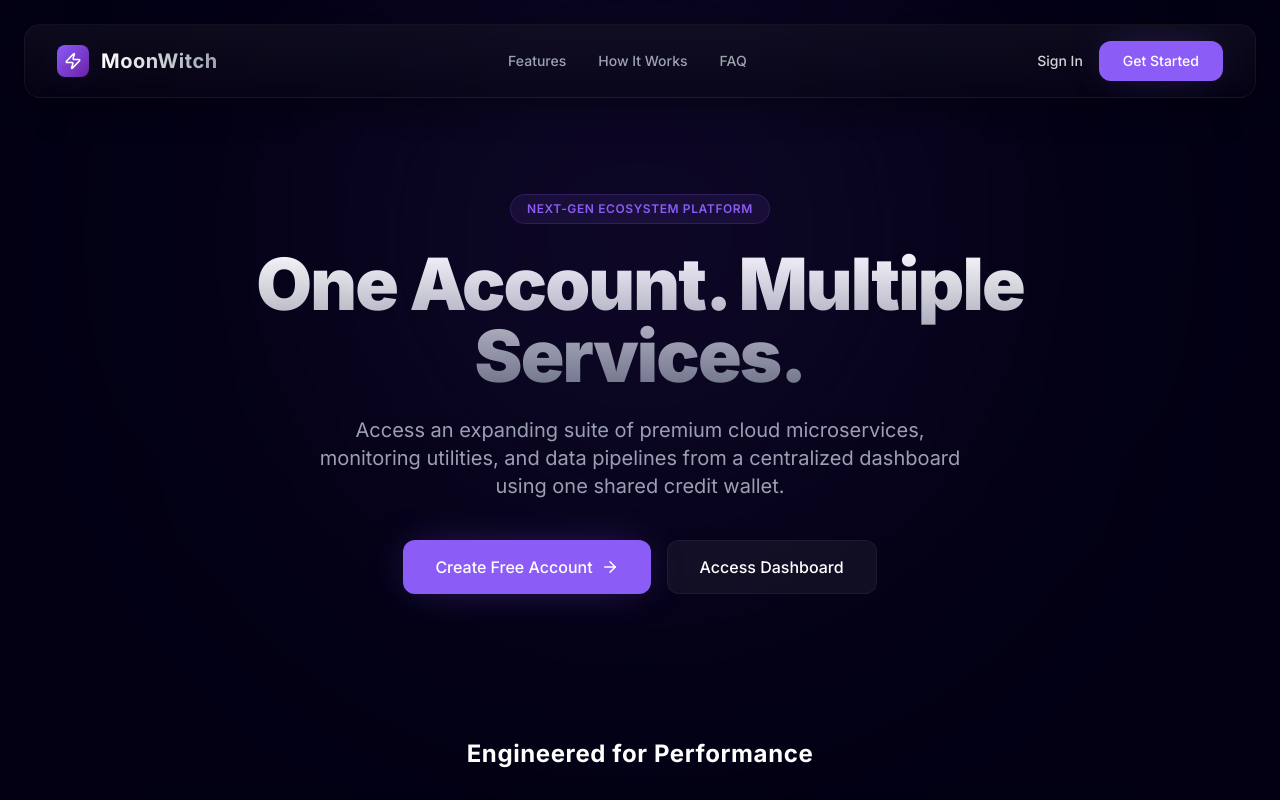
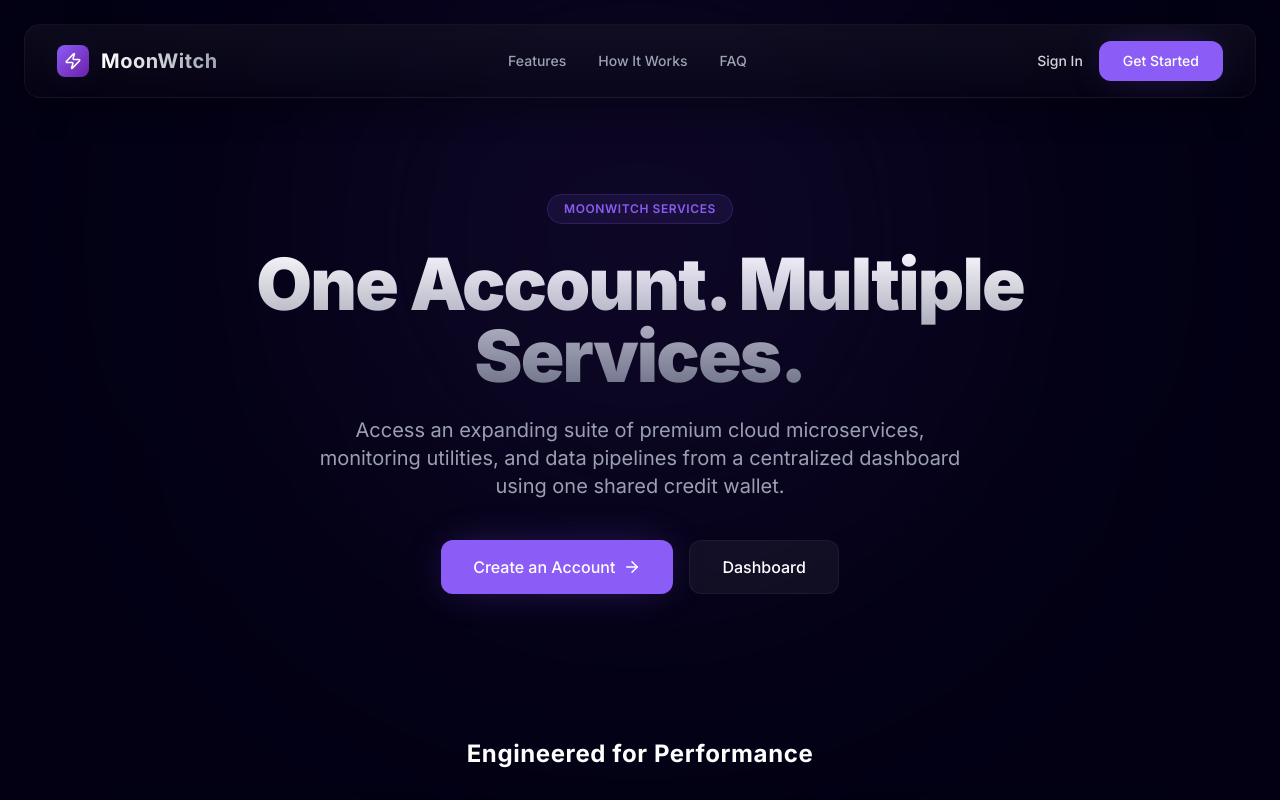
Before and after one commit to whosouvikkk/login-dashboard, a React (Vite) app in the folder client/: page / in a window 1280 px wide. Shown: the top 800 px of the page. Built offline with nearby package versions, Linux system fonts and the light colour scheme; no server answers.

Commit message:
Update App.tsx

```diff
--- a/client/src/App.tsx
+++ b/client/src/App.tsx
@@ -53,7 +53,7 @@ function LandingPage() {
         <div className="absolute top-1/4 left-1/2 w-[600px] h-[600px] bg-primary/10 rounded-full blur-[150px] -translate-x-1/2 -translate-y-1/2 pointer-events-none"></div>
 
         <span className="text-xs font-semibold px-4 py-1.5 rounded-full bg-primary/10 text-primary border border-primary/20 tracking-wider uppercase mb-6">
-          Next-Gen Ecosystem Platform
+          MoonWitch Services
         </span>
 
         <h1 className="text-5xl md:text-7xl font-black text-transparent bg-clip-text bg-gradient-to-b from-white to-gray-500 tracking-tight leading-tight max-w-4xl">
@@ -66,10 +66,10 @@ function LandingPage() {
 
         <div className="mt-10 flex flex-col sm:flex-row gap-4 z-20">
           <Link to="/login?mode=signup" className="btn-primary px-8 py-3.5 flex items-center gap-2 group cursor-pointer">
-            Create Free Account <ArrowRight size={18} className="group-hover:translate-x-1 transition-transform" />
+            Create an Account <ArrowRight size={18} className="group-hover:translate-x-1 transition-transform" />
           </Link>
           <Link to="/login" className="bg-white/5 hover:bg-white/10 border border-white/5 text-white px-8 py-3.5 rounded-xl font-medium transition-all cursor-pointer">
-            Access Dashboard
+            Dashboard
           </Link>
         </div>
       </section>
@@ -147,7 +147,7 @@ function LandingPage() {
         <div className="flex gap-6 justify-center mt-4 md:mt-0">
           <a href="#" className="hover:text-gray-300 transition-colors">Privacy</a>
           <a href="#" className="hover:text-gray-300 transition-colors">Terms</a>
-          <a href="#" className="hover:text-gray-300 transition-colors">Support</a>
+          <a href="https://t.me/moonwitchadminbot" className="hover:text-gray-300 transition-colors">Support</a>
         </div>
       </footer>
     </div>
```
